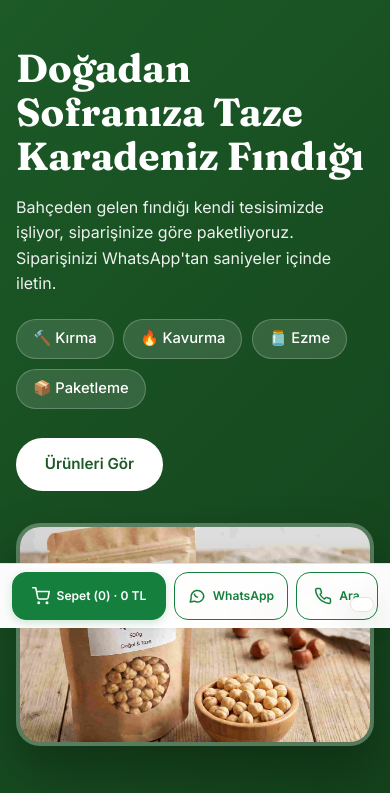
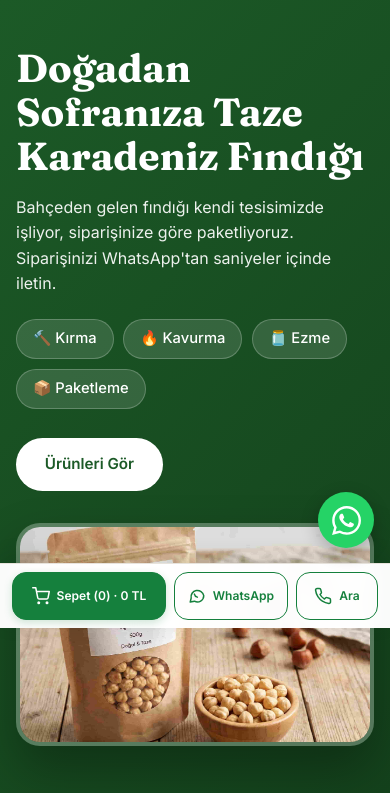
Before and after one commit to sb733216-eng/KOKEN, a PHP site: page / in a window 390 px wide. Shown: the part 216-1009 px from the top of the page. Run offline with PHP 8.4, Linux system fonts and the light colour scheme.

Commit message:
Style floating WhatsApp button above mobile bar

```diff
--- a/style.css
+++ b/style.css
@@ -550,3 +550,12 @@ h4{font-size:var(--step-0);font-weight:var(--fw-semibold)}
   .mbar__ic svg{display:block;width:100%;height:100%}
   @media (max-width:360px){.mbar{gap:6px;padding-inline:8px}.mbar__btn{gap:5px;padding-inline:5px;font-size:.68rem}}
 }
+
+/* ===== Yüzen WhatsApp butonu ===== */
+.wa-island{position:fixed;right:20px;bottom:20px;z-index:1000;display:grid;place-items:center;width:56px;height:56px;padding:0;background:#25D366;color:#fff;border:0;border-radius:50%;box-shadow:0 6px 18px rgba(0,0,0,.24);transition:transform .2s ease,box-shadow .2s ease}
+.wa-island svg{display:block;width:29px;height:29px;fill:currentColor}
+.wa-island:hover{transform:scale(1.08);box-shadow:0 9px 24px rgba(0,0,0,.3)}
+.wa-island:active{transform:scale(.96)}
+.wa-island:focus-visible{outline:3px solid #166534;outline-offset:3px}
+@media (max-width:768px){.wa-island{bottom:80px;right:16px}}
+@media (prefers-reduced-motion:reduce){.wa-island{transition:none}}
```
